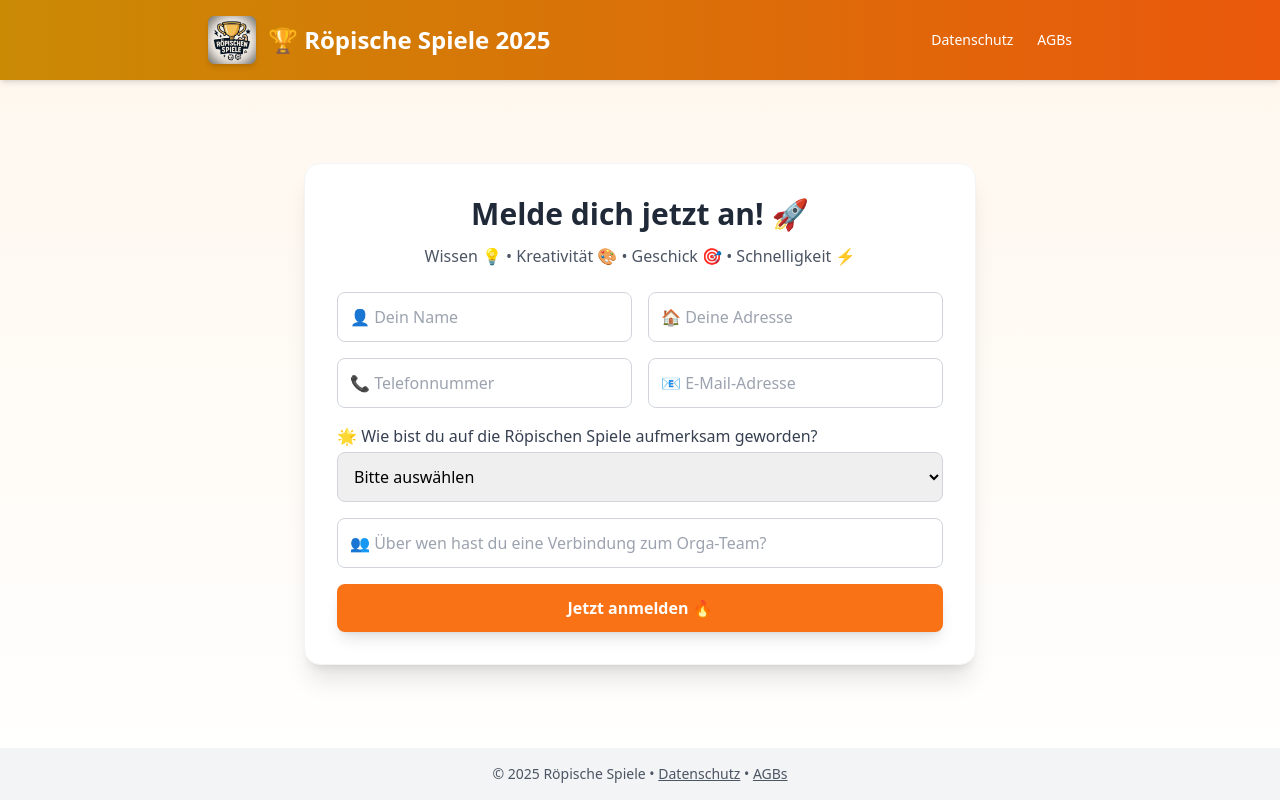
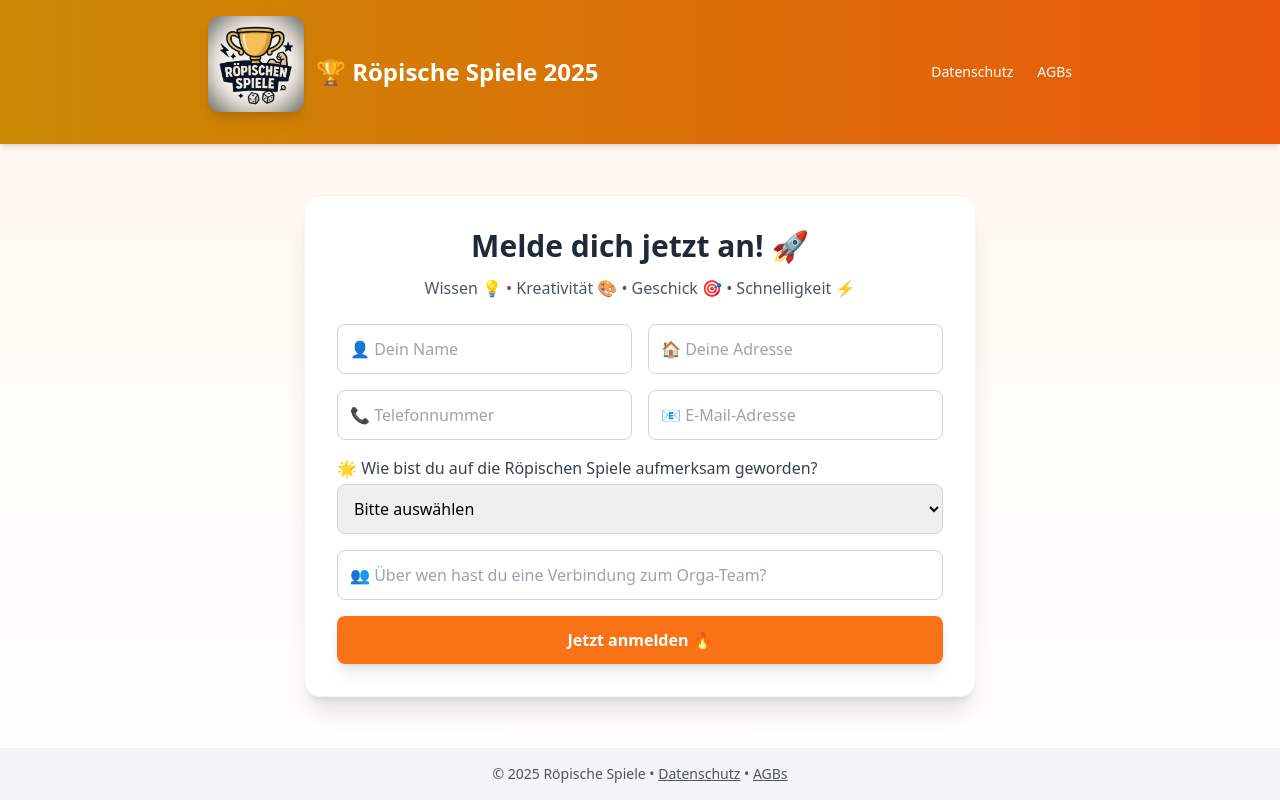
Before and after one commit to RaykSchroeder/RoepischeSpiele, a Next.js app: page / in a window 1280 px wide. Built offline with nearby package versions, Linux system fonts and the light colour scheme.

Commit message:
Update index.js

```diff
--- a/pages/index.js
+++ b/pages/index.js
@@ -49,7 +49,7 @@ export default function Home() {
             <img
               src="/pictures/roepischespiele.png"
               alt="Röpische Spiele Logo"
-              className="w-12 h-12 rounded-md shadow-md bg-white/20"
+              className="w-24 h-24 mx-auto mb-4 drop-shadow-lg rounded-xl"
             />
             <h1 className="text-xl md:text-2xl font-bold">
               🏆 Röpische Spiele 2025
```
